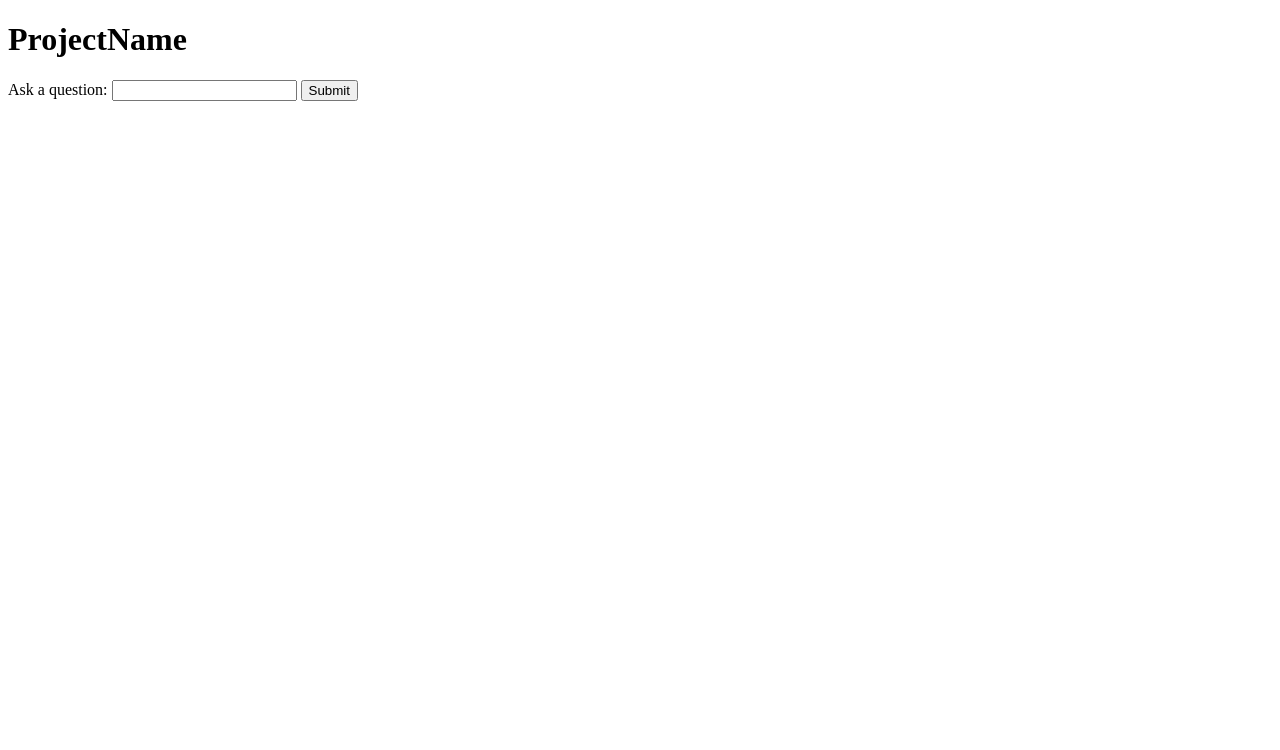
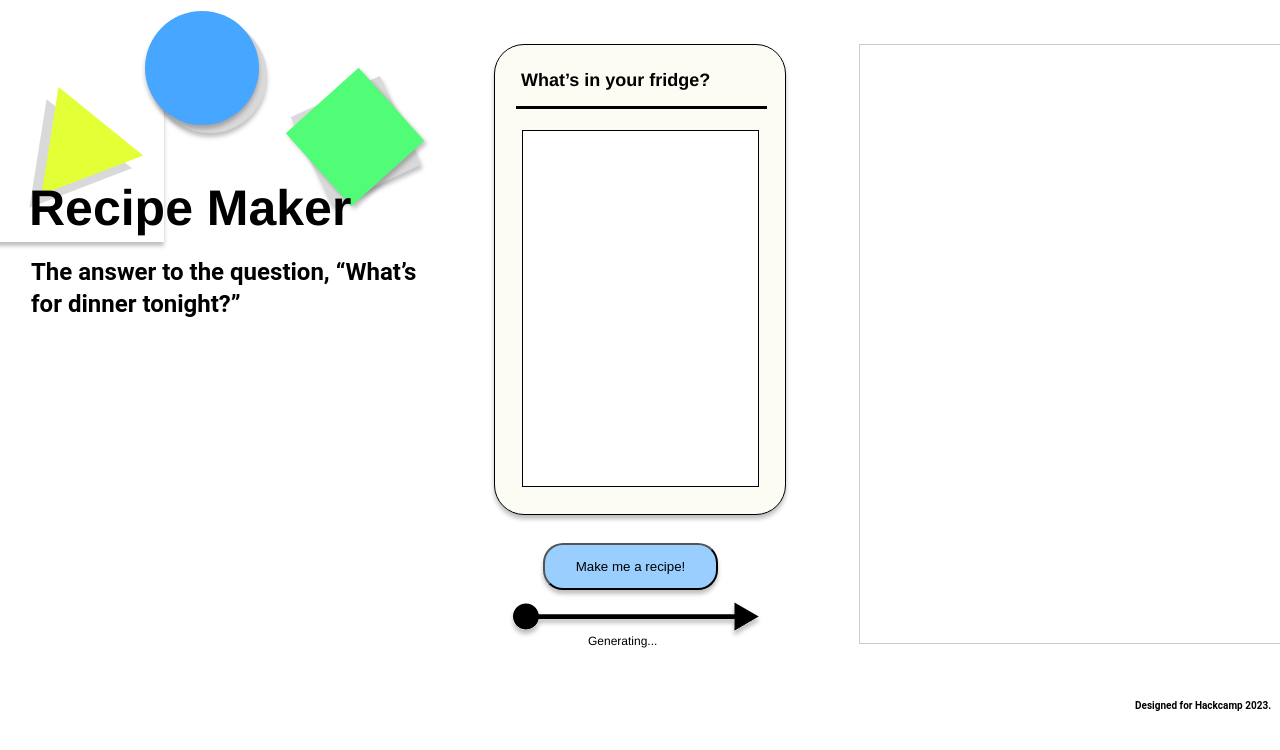
Before and after one commit to simonf-hub/_HackCamp2023Project_, a Flask app: page / in a window 1280 px wide. Shown: the top 750 px of the page. Run offline with Flask 3, Linux system fonts and the light colour scheme; some libraries are stand-ins or nearby versions.

Commit message:
phase#6
finalVersion?

```diff
--- /dev/null
+++ b/templates/globals.css
@@ -0,0 +1,19 @@
+@import url("https://cdnjs.cloudflare.com/ajax/libs/meyer-reset/2.0/reset.min.css");
+* {
+  -webkit-font-smoothing: antialiased;
+  box-sizing: border-box;
+}
+html,
+body {
+  margin: 0px;
+  height: 100%;
+}
+/* a blue color as a generic focus style */
+button:focus-visible {
+  outline: 2px solid #4a90e2 !important;
+  outline: -webkit-focus-ring-color auto 5px !important;
+}
+a {
+  text-decoration: none;
+}
+@import url("https://fonts.googleapis.com/css?family=Roboto:700|Roboto+Mono:700,400,italic");
--- a/templates/index.html
+++ b/templates/index.html
@@ -1,20 +1,81 @@
 <!DOCTYPE html>
-<html lang="en">
+<html>
   <head>
-    <meta charset="UTF-8">
-    <title>Project</title>
+    <link rel="stylesheet" href="globals.css" />
+    <link rel="stylesheet" href="styleguide.css" />
+    <link rel="stylesheet" href="style.css" />
   </head>
   <body>
-    <h1>ProjectName</h1>
+    <div class="website">
+      <div class="div">
+        <div class="overlap">
+          <div class="group">
+            <div class="overlap-group">
+              <img class="polygon" src="img/polygon-1.svg" /> <img class="img" src="img/polygon-2.svg" />
+            </div>
+          </div>
+          <div class="overlap-wrapper">
+            <div class="overlap-2">
+              <div class="rectangle"></div>
+              <div class="rectangle-2"></div>
+            </div>
+          </div>
+          <div class="group-2">
+            <div class="text-wrapper">Recipe Maker</div>
+            <p class="p">The answer to the question, “What’s for dinner tonight?”</p>
+          </div>
+          <div class="overlap-group-wrapper">
+            <div class="overlap-3">
+              <div class="ellipse"></div>
+              <div class="ellipse-2"></div>
+            </div>
+          </div>
+        </div>
+        <div class="user-input-wrapper">
+          <div class="user-input">
+            <div class="input-window">
+              <div class="overlap-4">
+                <img class="underline" src="img/underline-1.svg" />
+                <div class="text-wrapper-2"><label for="inputData">What’s in your fridge?</label></div>
+                <div class="input-text">
 
-    <form id="myForm">
-        <label for="inputData">Ask a question:</label>
-        <input type="text" id="inputData" name="inputData">
-        <button type="button" onclick="sendRequest()">Submit</button>
-    </form>
+                    <input type="text" id="inputData" name="inputData" class="overlap-group-2" class="text-wrapper-3">
 
-    <div id="result"></div>
+                </div>
+              </div>
+            </div>
+          </div>
+        </div>
+        <div class="div-wrapper">
+          <!-- change here -->
+          <div class="container">
+            <div class="content">
+              <!-- Your content goes here -->
+               <div class="overlap-5" id="result" style="text-align: center;" class="input-text"></div>
+              <!-- Add more content as needed -->
+            </div>
+          </div>
 
+
+        </div>
+
+        </div>
+        <div class="group-4">
+          <div class="group-5">
+            <div class="overlap-group-4">
+              <img class="arrow" src="img/arrow-1.svg" />
+              <div class="text-wrapper-10">Generating...</div>
+            </div>
+          </div>
+          <div > <button class="overlap-7" class="text-wrapper-11" type="button" onclick="sendRequest()">Make me a recipe!</button> </div>
+        </div>
+        <div class="text-wrapper-12">Designed for Hackcamp 2023.</div>
+      </div>
+    </div>
+
+
+
+    <!-- JS -->
     <script>
       function checkStatus(runId) {
           let url = "https://api-v2.agenthub.dev/plrun?run_id=" + runId;
@@ -73,6 +134,5 @@
           });
       }
   </script>
-
   </body>
 </html>
--- /dev/null
+++ b/templates/style.css
@@ -0,0 +1,529 @@
+.website {
+  background-color: #ffffff;
+  display: flex;
+  flex-direction: row;
+  justify-content: center;
+  width: 100%;
+}
+
+.website .div {
+  background-color: #ffffff;
+  overflow: hidden;
+  width: 1280px;
+  height: 720px;
+  position: relative;
+}
+
+.website .overlap {
+  position: absolute;
+  width: 457px;
+  height: 317px;
+  top: 11px;
+  left: -13px;
+}
+
+.website .group {
+  position: absolute;
+  width: 177px;
+  height: 179px;
+  top: 52px;
+  left: 0;
+  box-shadow: 0px 4px 4px #00000040;
+}
+
+.website .overlap-group {
+  position: relative;
+  width: 115px;
+  height: 123px;
+  top: 23px;
+  left: 42px;
+}
+
+.website .polygon {
+  top: 13px;
+  left: 0;
+  position: absolute;
+  width: 103px;
+  height: 109px;
+}
+
+.website .img {
+  top: 0;
+  left: 12px;
+  position: absolute;
+  width: 103px;
+  height: 109px;
+}
+
+.website .overlap-wrapper {
+  position: absolute;
+  width: 138px;
+  height: 138px;
+  top: 57px;
+  left: 299px;
+}
+
+.website .overlap-2 {
+  position: relative;
+  height: 138px;
+}
+
+.website .rectangle {
+  position: absolute;
+  width: 98px;
+  height: 98px;
+  top: 24px;
+  left: 21px;
+  background-color: #d9d9d9;
+  transform: rotate(-25deg);
+  box-shadow: 0px 4px 4px #00000040;
+}
+
+.website .rectangle-2 {
+  position: absolute;
+  width: 98px;
+  height: 98px;
+  top: 20px;
+  left: 20px;
+  background-color: #51fc77;
+  transform: rotate(-42deg);
+  box-shadow: 0px 4px 4px #00000040;
+}
+
+.website .group-2 {
+  position: absolute;
+  width: 415px;
+  height: 136px;
+  top: 181px;
+  left: 42px;
+}
+
+.website .text-wrapper {
+  position: absolute;
+  width: 411px;
+  top: 0;
+  left: 0;
+  font-family: var(--title-font-family);
+  font-weight: var(--title-font-weight);
+  color: #000000;
+  font-size: var(--title-font-size);
+  letter-spacing: var(--title-letter-spacing);
+  line-height: var(--title-line-height);
+  font-style: var(--title-font-style);
+}
+
+.website .p {
+  position: absolute;
+  width: 393px;
+  top: 64px;
+  left: 2px;
+  font-family: "Roboto", Helvetica;
+  font-weight: 700;
+  color: #000000;
+  font-size: 24px;
+  letter-spacing: 0;
+  line-height: 32px;
+}
+
+.website .overlap-group-wrapper {
+  position: absolute;
+  width: 122px;
+  height: 122px;
+  top: 0;
+  left: 158px;
+}
+
+.website .overlap-3 {
+  position: relative;
+  height: 122px;
+}
+
+.website .ellipse {
+  top: 8px;
+  left: 8px;
+  background-color: #d9d9d9;
+  position: absolute;
+  width: 114px;
+  height: 114px;
+  border-radius: 57px;
+  box-shadow: 0px 4px 4px #00000040;
+}
+
+.website .ellipse-2 {
+  top: 0;
+  left: 0;
+  background-color: #47a6ff;
+  position: absolute;
+  width: 114px;
+  height: 114px;
+  border-radius: 57px;
+  box-shadow: 0px 4px 4px #00000040;
+}
+
+.website .user-input-wrapper {
+  position: absolute;
+  width: 292px;
+  height: 471px;
+  top: 44px;
+  left: 494px;
+}
+
+.website .user-input {
+  height: 471px;
+}
+
+.website .input-window {
+  width: 294px;
+  height: 471px;
+}
+
+.website .overlap-4 {
+  position: relative;
+  width: 292px;
+  height: 471px;
+  background-color: var(--variable-collection-cream);
+  border-radius: 30px;
+  border: 1px solid;
+  border-color: #000000;
+  box-shadow: 0px 4px 4px #00000040;
+}
+
+.website .underline {
+  width: 251px;
+  top: 61px;
+  left: 21px;
+  position: absolute;
+  height: 3px;
+}
+
+.website .text-wrapper-2 {
+  position: absolute;
+  top: 19px;
+  left: 26px;
+  font-family: "Roboto Mono", Helvetica;
+  font-weight: 700;
+  color: #000000;
+  font-size: 18px;
+  letter-spacing: 0;
+  line-height: 32px;
+  white-space: nowrap;
+}
+
+.website .input-text {
+  position: absolute;
+  width: 239px;
+  height: 357px;
+  top: 85px;
+  left: 27px;
+}
+
+.website .overlap-group-2 {
+  position: relative;
+  width: 237px;
+  height: 357px;
+  background-color: #ffffff;
+  border: 1px solid;
+  border-color: #000000;
+}
+
+.website .text-wrapper-3 {
+  position: absolute;
+  width: 208px;
+  top: 12px;
+  left: 16px;
+  font-family: var(--roboto-body-font-family);
+  font-weight: var(--roboto-body-font-weight);
+  color: #000000;
+  font-size: var(--roboto-body-font-size);
+  letter-spacing: var(--roboto-body-letter-spacing);
+  line-height: var(--roboto-body-line-height);
+  font-style: var(--roboto-body-font-style);
+}
+
+.website .rectangle-3 {
+  position: absolute;
+  width: 5px;
+  height: 157px;
+  top: 9px;
+  left: 223px;
+  background-color: #d9d9d9a6;
+  border-radius: 50px;
+}
+
+.website .div-wrapper {
+  position: absolute;
+  width: 362px;
+  height: 616px;
+  top: 44px;
+  left: 859px;
+}
+
+.website .overlap-5 {
+  position: relative;
+  /* width: 354px; */
+  width: 350px;
+  height: 616px;
+  /* background-color: var(--variable-collection-cream); */
+  background-color: white;
+  /* border-radius: 30px; */
+  /* border: 1px solid; */
+  border-color: #000000;
+  /* box-shadow: 0px 4px 4px #00000040; */
+}
+
+.website .overlap-6 {
+  position: absolute;
+  width: 276px;
+  height: 414px;
+  top: 80px;
+  left: 28px;
+}
+
+.website .element-onions-large-wrapper {
+  position: absolute;
+  width: 270px;
+  height: 346px;
+  top: 68px;
+  left: 0;
+}
+
+.website .element-onions-large {
+  position: absolute;
+  width: 268px;
+  top: 0;
+  left: 0;
+  font-family: "Roboto Mono", Helvetica;
+  font-weight: 400;
+  color: #000000;
+  font-size: 12px;
+  letter-spacing: 0;
+  line-height: 32px;
+}
+
+.website .text-wrapper-4 {
+  position: absolute;
+  width: 178px;
+  top: 0;
+  left: 1px;
+  font-family: "Roboto Mono", Helvetica;
+  font-weight: 700;
+  color: #000000;
+  font-size: 20px;
+  letter-spacing: 0;
+  line-height: 32px;
+}
+
+.website .text-wrapper-5 {
+  position: absolute;
+  width: 198px;
+  top: 37px;
+  left: 1px;
+  font-family: "Roboto Mono", Helvetica;
+  font-weight: 700;
+  color: #000000;
+  font-size: 16px;
+  letter-spacing: 0;
+  line-height: 32px;
+}
+
+.website .text-wrapper-6 {
+  position: absolute;
+  width: 97px;
+  top: 4px;
+  left: 179px;
+  font-family: "Roboto Mono", Helvetica;
+  font-weight: 700;
+  font-style: italic;
+  color: #000000;
+  font-size: 10px;
+  letter-spacing: 0;
+  line-height: 32px;
+  white-space: nowrap;
+}
+
+.website .text-wrapper-7 {
+  position: absolute;
+  top: 18px;
+  left: 40px;
+  font-family: "Roboto Mono", Helvetica;
+  font-weight: 700;
+  color: #000000;
+  font-size: 18px;
+  letter-spacing: 0;
+  line-height: 32px;
+  white-space: nowrap;
+}
+
+.website .underline-2 {
+  width: 296px;
+  top: 58px;
+  left: 28px;
+  position: absolute;
+  height: 3px;
+}
+
+.website .group-3 {
+  position: absolute;
+  width: 179px;
+  height: 80px;
+  top: 507px;
+  left: 88px;
+}
+
+.website .overlap-group-3 {
+  position: absolute;
+  width: 175px;
+  height: 47px;
+  top: 33px;
+  left: 0;
+  background-color: #9aceff;
+  border-radius: 20px;
+  box-shadow: 0px 4px 4px #00000040;
+}
+
+.website .cached {
+  position: absolute;
+  width: 24px;
+  height: 24px;
+  top: 12px;
+  left: 30px;
+}
+
+.website .text-wrapper-8 {
+  position: absolute;
+  width: 121px;
+  top: 8px;
+  left: 42px;
+  font-family: "Roboto Mono", Helvetica;
+  font-weight: 400;
+  color: #000000;
+  font-size: 12px;
+  text-align: center;
+  letter-spacing: 0;
+  line-height: 32px;
+  white-space: nowrap;
+}
+
+.website .text-wrapper-9 {
+  position: absolute;
+  width: 74px;
+  top: 0;
+  left: 51px;
+  font-family: "Roboto Mono", Helvetica;
+  font-weight: 700;
+  color: #000000;
+  font-size: 12px;
+  text-align: center;
+  letter-spacing: 0;
+  line-height: 32px;
+  white-space: nowrap;
+}
+
+.website .rectangle-4 {
+  position: absolute;
+  width: 5px;
+  height: 157px;
+  top: 79px;
+  left: 319px;
+  background-color: #d9d9d9a6;
+  border-radius: 50px;
+}
+
+.website .group-4 {
+  position: absolute;
+  width: 241px;
+  height: 121px;
+  top: 543px;
+  left: 523px;
+}
+
+.website .group-5 {
+  position: absolute;
+  width: 241px;
+  height: 48px;
+  top: 73px;
+  left: 0;
+}
+
+.website .overlap-group-4 {
+  position: relative;
+  width: 260px;
+  height: 63px;
+  top: -14px;
+  left: -17px;
+}
+
+.website .arrow {
+  position: absolute;
+  width: 260px;
+  height: 37px;
+  top: 0;
+  left: 0;
+}
+
+.website .text-wrapper-10 {
+  position: absolute;
+  width: 107px;
+  top: 23px;
+  left: 82px;
+  font-family: var(--roboto-body-font-family);
+  font-weight: var(--roboto-body-font-weight);
+  color: #000000;
+  font-size: var(--roboto-body-font-size);
+  letter-spacing: var(--roboto-body-letter-spacing);
+  line-height: var(--roboto-body-line-height);
+  font-style: var(--roboto-body-font-style);
+}
+
+.website .overlap-7 {
+  position: absolute;
+  width: 175px;
+  height: 47px;
+  top: 0;
+  left: 20px;
+  background-color: #9aceff;
+  border-radius: 20px;
+  box-shadow: 0px 4px 4px #00000040;
+}
+
+.website .text-wrapper-11 {
+  position: absolute;
+  width: 125px;
+  top: 8px;
+  left: 27px;
+  font-family: "Roboto Mono", Helvetica;
+  font-weight: 400;
+  color: #000000;
+  font-size: 12px;
+  text-align: center;
+  letter-spacing: 0;
+  line-height: 32px;
+  white-space: nowrap;
+}
+
+.website .text-wrapper-12 {
+  position: absolute;
+  width: 140px;
+  top: 690px;
+  left: 1135px;
+  font-family: "Roboto", Helvetica;
+  font-weight: 700;
+  color: #000000;
+  font-size: 10px;
+  letter-spacing: 0;
+  line-height: 32px;
+  white-space: nowrap;
+}
+
+/*  */
+.container {
+  width: 150%; /* Adjust as needed */
+  margin: 0 auto; /* Center the container */
+  border: 1px solid #ccc;
+  overflow: auto; /* Enable scrolling */
+  max-height: 600px; /* Define max height for scrollbar, adjust as needed */
+}
+
+.content {
+  padding: 20px;
+}
--- /dev/null
+++ b/templates/styleguide.css
@@ -0,0 +1,23 @@
+:root {
+  --title-font-family: "Roboto-Bold", Helvetica;
+  --title-font-weight: 700;
+  --title-font-size: 50px;
+  --title-letter-spacing: 0px;
+  --title-line-height: 32px;
+  --title-font-style: normal;
+  --desc-body-font-family: "Roboto-Regular", Helvetica;
+  --desc-body-font-weight: 400;
+  --desc-body-font-size: 16px;
+  --desc-body-letter-spacing: 0px;
+  --desc-body-line-height: 32px;
+  --desc-body-font-style: normal;
+  --roboto-body-font-family: "RobotoMono-Regular", Helvetica;
+  --roboto-body-font-weight: 400;
+  --roboto-body-font-size: 12px;
+  --roboto-body-letter-spacing: 0px;
+  --roboto-body-line-height: 32px;
+  --roboto-body-font-style: normal;
+  --variable-collection-green: rgba(106, 255, 166, 1);
+  --variable-collection-star-orange: rgba(253, 233, 129, 1);
+  --variable-collection-cream: rgba(252, 251, 244, 1);
+}
```
Also changed, not shown: templates/img/arrow-1.svg (added), templates/img/cached.svg (added), templates/img/polygon-1.svg (added), templates/img/polygon-2.svg (added), templates/img/underline-1.svg (added), templates/img/underline.svg (added), 1 other file. Lines whose indentation alone changed are shown as unchanged.
